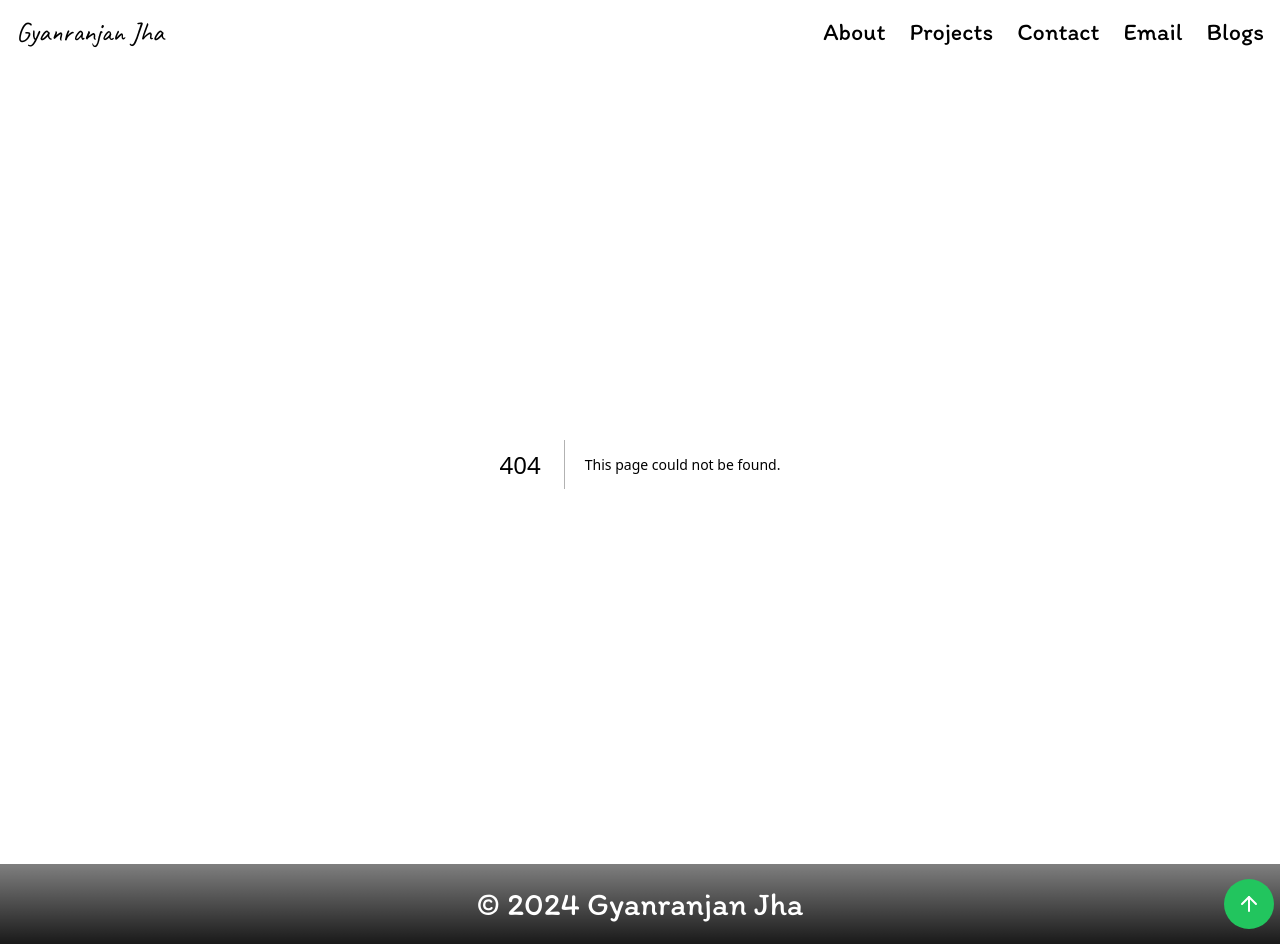
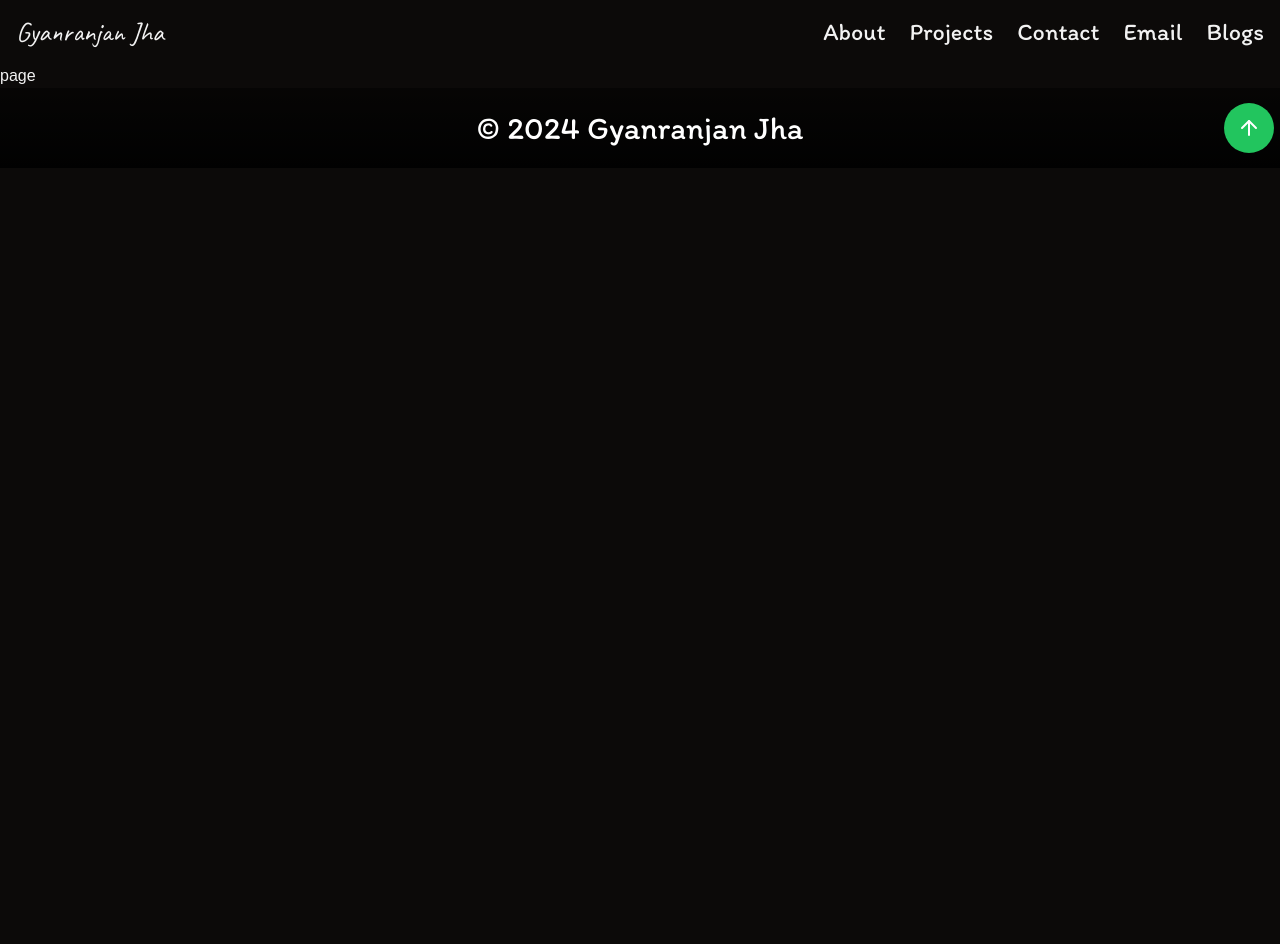
Before and after one commit to gyan-cell/portfolio, a Next.js app: page /admin in a window 1280 px wide. Before the commit this address had no page. After the commit the page ends 800 px from the top, so only its background shows below. Built offline with nearby package versions, Linux system fonts and the light colour scheme; a web font is replaced by a local one.

Commit message:
Wrapping Up

```diff
--- /dev/null
+++ b/app/admin/page.tsx
@@ -0,0 +1,9 @@
+import React from 'react'
+
+const page = () => {
+  return (
+    <div>page</div>
+  )
+}
+
+export default page
--- a/components/client/NavElements.tsx
+++ b/components/client/NavElements.tsx
@@ -11,7 +11,6 @@ const NavElements = () => {
 
   const pathName = usePathname();
 
-  console.log(pathName);
 
   return (
     <>
--- a/package.json
+++ b/package.json
@@ -23,6 +23,7 @@
     "framer-motion": "^11.11.1",
     "html-react-parser": "^5.1.18",
     "lucide-react": "^0.445.0",
+    "mongoose": "^8.7.3",
     "next": "14.2.13",
     "next-auth": "^5.0.0-beta.25",
     "next-themes": "^0.3.0",
```
Also changed, not shown: 1 other file (tests, documents, lock files or other folders).
